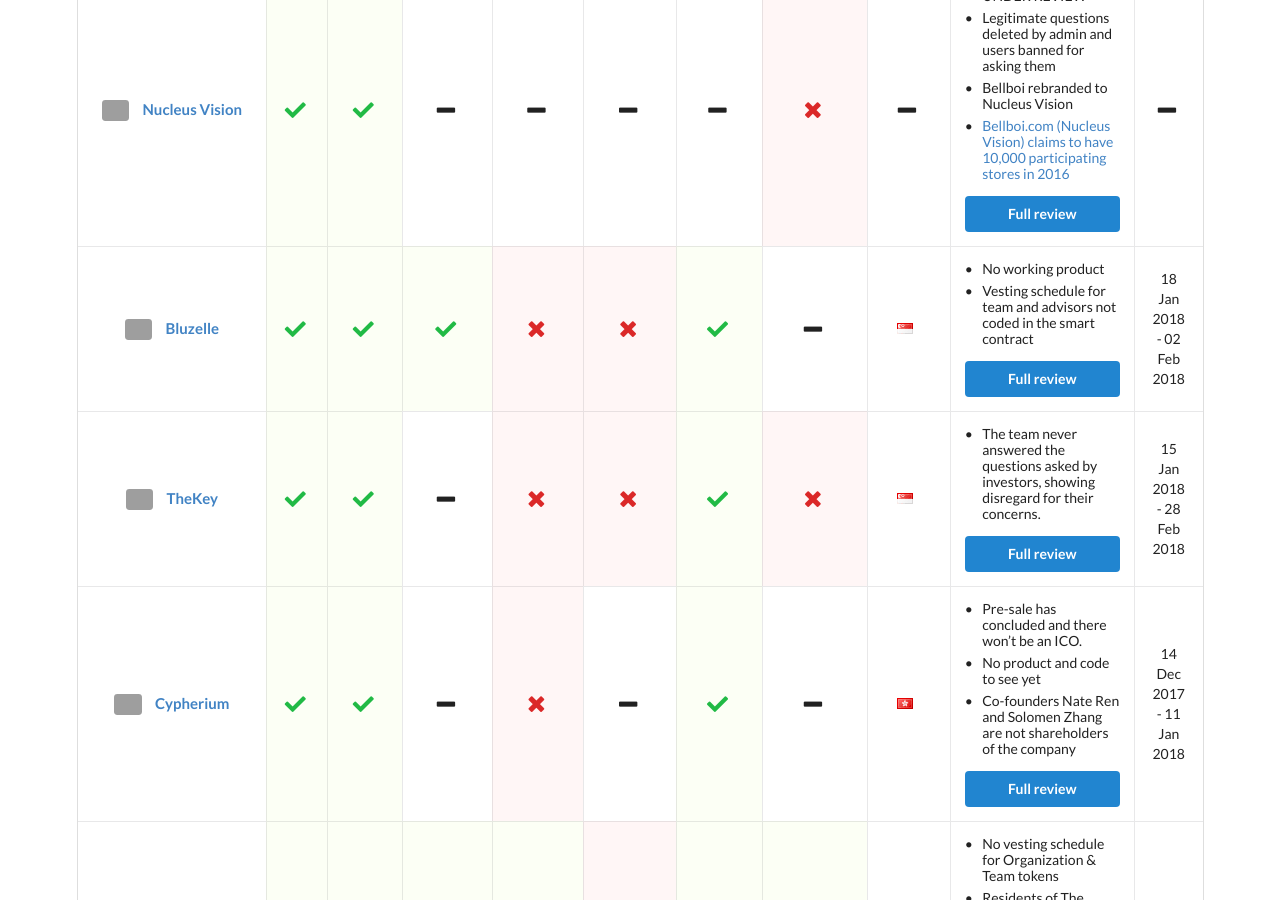
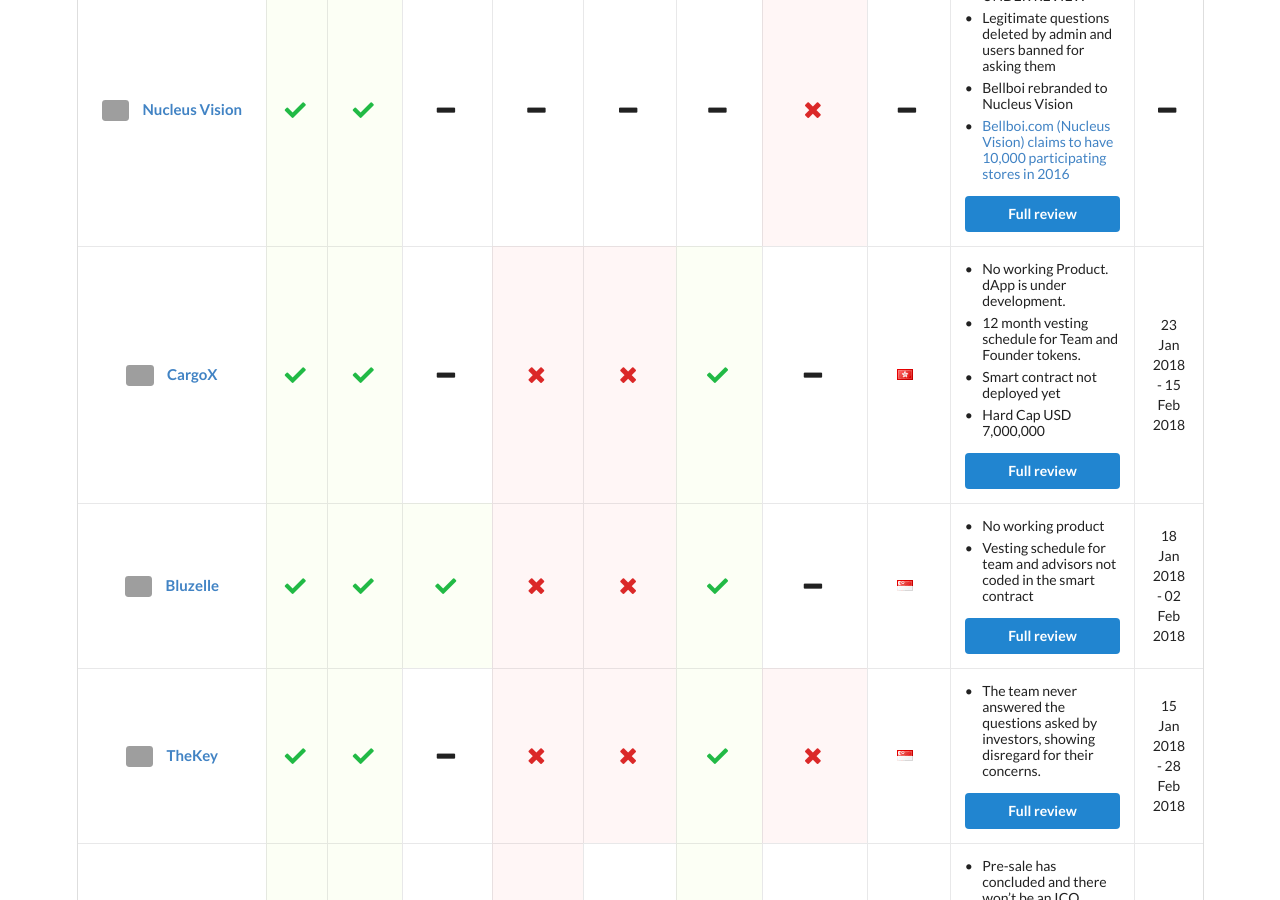
Before and after one commit to ico-check/ico-check, a Jekyll site: the page built from index.md, in a window 1280 px wide and 900 px high, scrolled down 683 px. Built offline with Jekyll 4.4.1, drawn with Linux system fonts in a browser that asks for light colours; nearby versions of some CDN libraries; grey boxes are pictures that could not be loaded.

Commit message:
33-cargox-ico-check
Added CargoX

```diff
--- a/_data/icos.yml
+++ b/_data/icos.yml
@@ -38,6 +38,26 @@
   ico_end_date:
   safe:
   issue_url: https://github.com/ico-check/ico-check/issues/25
+
+- name: CargoX
+  image: https://i.imgur.com/TFa8PRh.png
+  url: https://cargox.io/
+  real_team: true
+  github: true
+  smart_contract:
+  product: false
+  min_vesting: false
+  have_company: true
+  location: Hong Kong
+  comments:
+    - content: No working Product. dApp is under development.
+    - content: 12 month vesting schedule for Team and Founder tokens.
+    - content: Smart contract not deployed yet
+    - content: Hard Cap USD 7,000,000
+  ico_start_date: 2018-01-23T11:00:00Z
+  ico_end_date: 2018-02-15T11:00:00Z
+  safe:
+  issue_url: https://github.com/ico-check/ico-check/issues/46
 
 - name: Bluzelle
   image: https://i.imgur.com/psV0cAG.jpg
```
